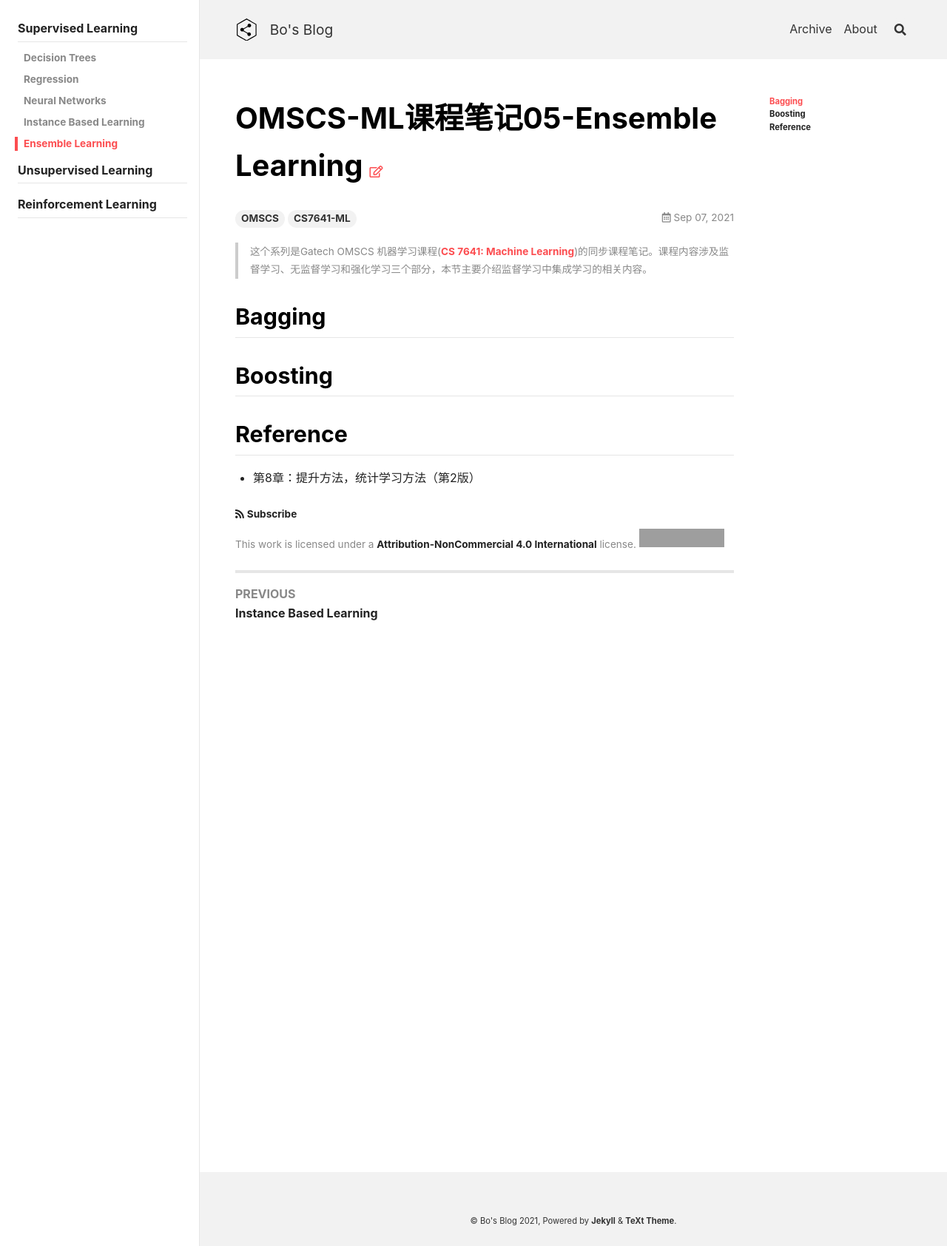
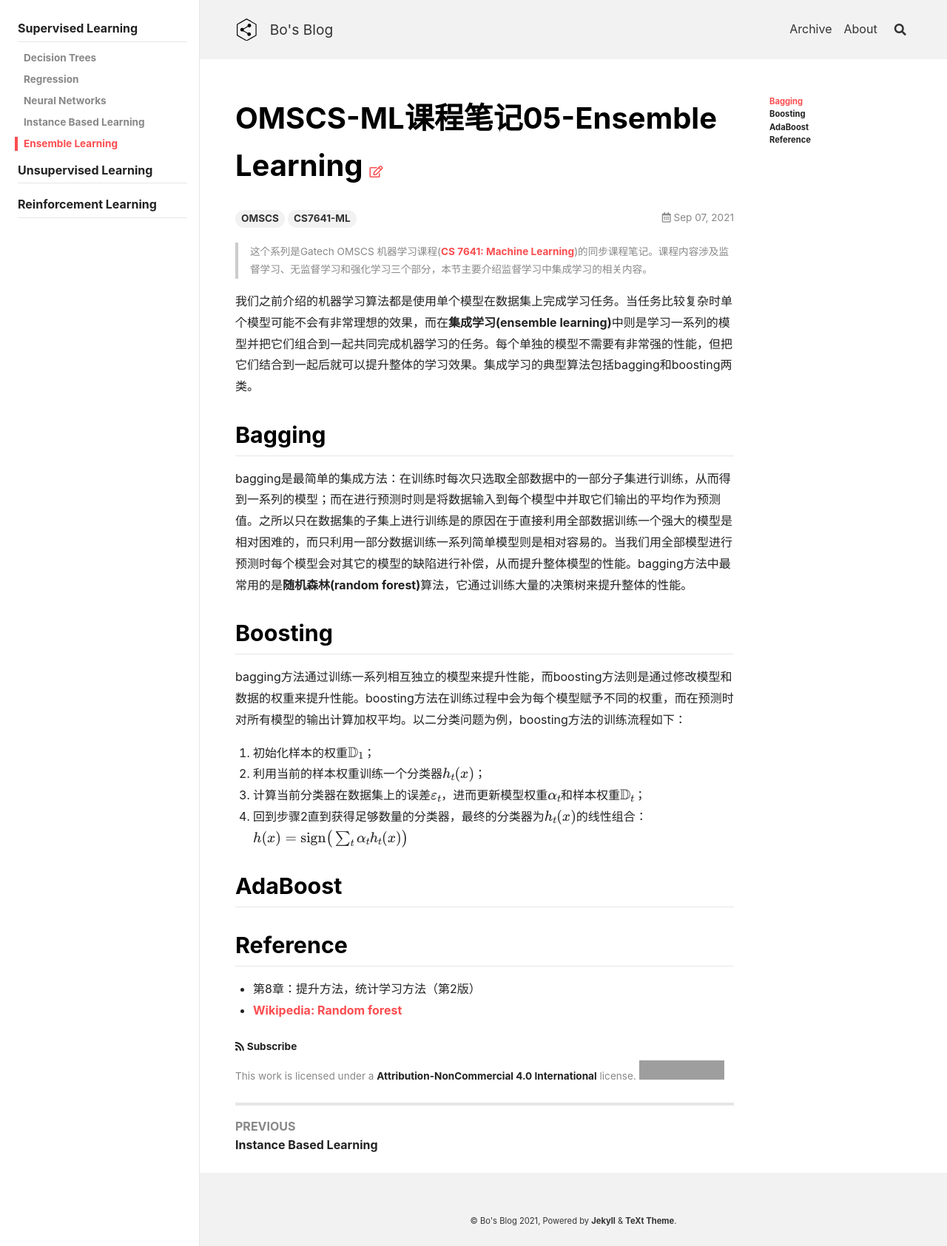
Before and after one commit to peng00bo00/peng00bo00_previous_blog, a Jekyll site: the page built from _posts/2021-09-07-OMSCS-ML-NOTES-05.md, in a window 1280 px wide. Shown: the whole page at 74% size. Built offline with Jekyll 4.4.1, drawn with Linux system fonts in a browser that asks for light colours; nearby versions of some CDN libraries; formulas are drawn with MathJax 3; grey boxes are pictures that could not be loaded.

Commit message:
Update 2021-09-07-OMSCS-ML-NOTES-05.md

```diff
--- a/_posts/2021-09-07-OMSCS-ML-NOTES-05.md
+++ b/_posts/2021-09-07-OMSCS-ML-NOTES-05.md
@@ -12,10 +12,24 @@ sidebar:
 > 这个系列是Gatech OMSCS 机器学习课程([CS 7641: Machine Learning](https://omscs.gatech.edu/cs-7641-machine-learning))的同步课程笔记。课程内容涉及监督学习、无监督学习和强化学习三个部分，本节主要介绍监督学习中集成学习的相关内容。
 <!--more-->
 
+我们之前介绍的机器学习算法都是使用单个模型在数据集上完成学习任务。当任务比较复杂时单个模型可能不会有非常理想的效果，而在**集成学习(ensemble learning)**中则是学习一系列的模型并把它们组合到一起共同完成机器学习的任务。每个单独的模型不需要有非常强的性能，但把它们结合到一起后就可以提升整体的学习效果。集成学习的典型算法包括bagging和boosting两类。
+
 ## Bagging
 
+bagging是最简单的集成方法：在训练时每次只选取全部数据中的一部分子集进行训练，从而得到一系列的模型；而在进行预测时则是将数据输入到每个模型中并取它们输出的平均作为预测值。之所以只在数据集的子集上进行训练是的原因在于直接利用全部数据训练一个强大的模型是相对困难的，而只利用一部分数据训练一系列简单模型则是相对容易的。当我们用全部模型进行预测时每个模型会对其它的模型的缺陷进行补偿，从而提升整体模型的性能。bagging方法中最常用的是**随机森林(random forest)**算法，它通过训练大量的决策树来提升整体的性能。
+
 ## Boosting
+
+bagging方法通过训练一系列相互独立的模型来提升性能，而boosting方法则是通过修改模型和数据的权重来提升性能。boosting方法在训练过程中会为每个模型赋予不同的权重，而在预测时对所有模型的输出计算加权平均。以二分类问题为例，boosting方法的训练流程如下：
+
+1. 初始化样本的权重$\mathbb{D}_1$；
+2. 利用当前的样本权重训练一个分类器$h_t(x)$；
+3. 计算当前分类器在数据集上的误差$\varepsilon_t$，进而更新模型权重$\alpha_t$和样本权重$\mathbb{D}_t$；
+4. 回到步骤2直到获得足够数量的分类器，最终的分类器为$h_t(x)$的线性组合：$h(x) = \text{sign} \big( \sum_t \alpha_t h_t(x) \big)$
+
+## AdaBoost
 
 ## Reference
 
 - 第8章：提升方法，统计学习方法（第2版）
+- [Wikipedia: Random forest](https://en.wikipedia.org/wiki/Random_forest)
```
